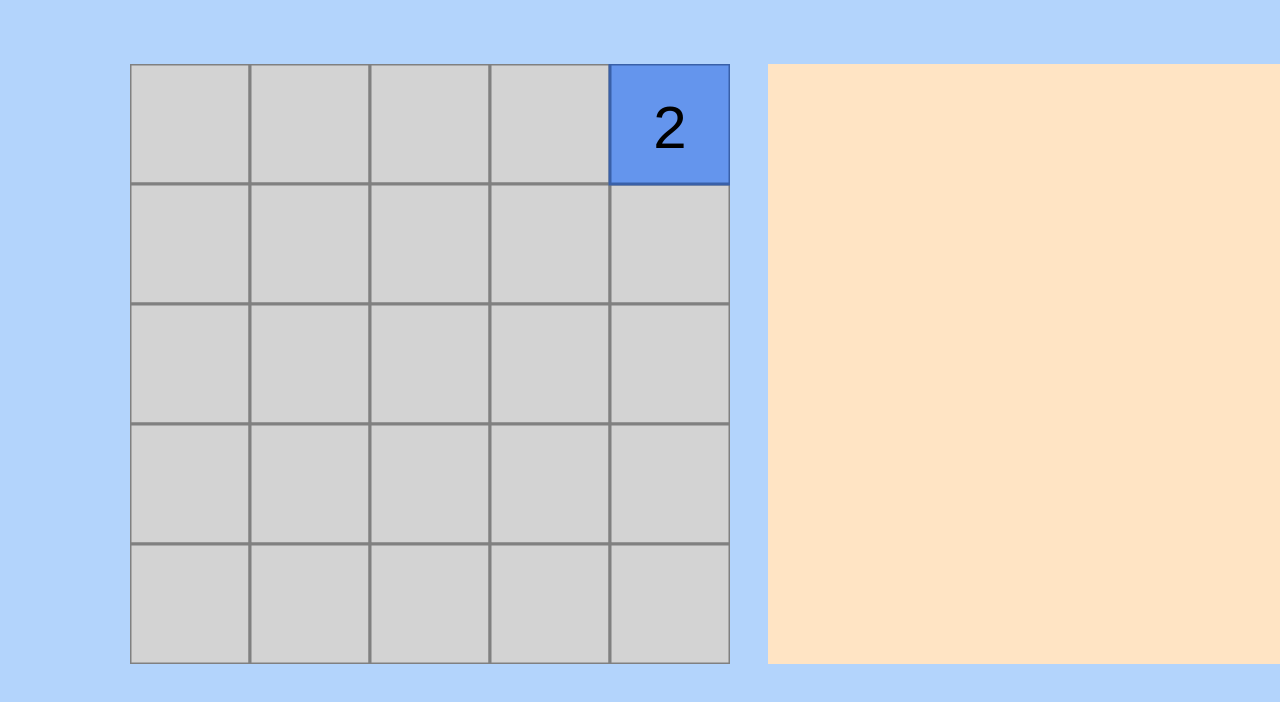
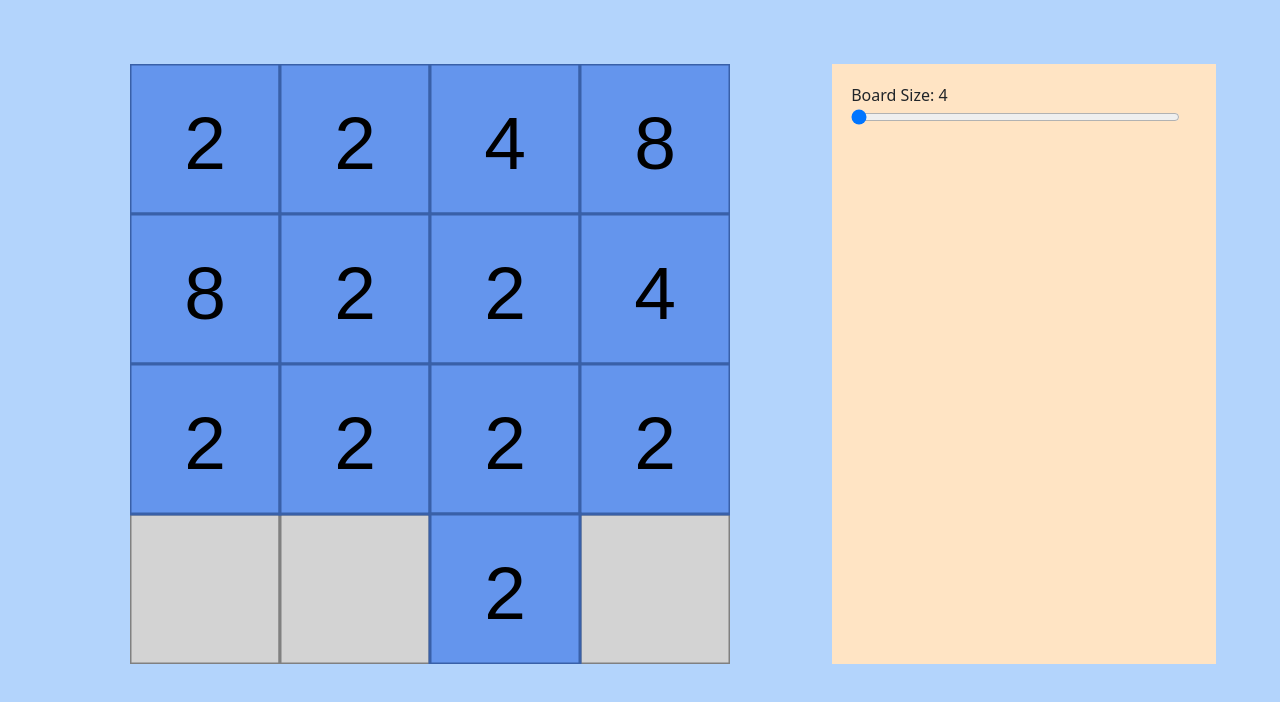
Before and after one commit to AndersHeyniger/cse264_2048, a website: page public/index.html in a window 1280 px wide. Drawn offline with Linux system fonts and the light colour scheme.

Commit message:
Added size slider so game can be played in different sizes

```diff
--- a/public/css/style.css
+++ b/public/css/style.css
@@ -43,10 +43,20 @@ body {
 #options {
   float: right;
   margin-top: 5%;
-  width: 40%;
+  margin-right: 5%;
+  width: 30%;
   height: 75%;
   background-color: bisque;
 
+}
+
+#size_div {
+  margin-left: 5%;
+  margin-top: 5%;
+}
+
+#size {
+  width: 90%;
 }
 
 
--- a/public/index.html
+++ b/public/index.html
@@ -28,7 +28,11 @@
       <canvas id="board" width="600" height="600"></canvas>
     </div>
     <div id="options">
-
+      <div id="size_div">
+        <label for="size" id="size_label">Board Size:</label>
+        <br>
+        <input type="range" min="4" max="10" value="4" id="size">
+      </div>
     </div>
   </div>
 
--- a/public/js/script.js
+++ b/public/js/script.js
@@ -2,8 +2,8 @@ const canvas = document.getElementById("board");
 const ctx = canvas.getContext("2d");
 const canvasDim = canvas.getBoundingClientRect();
 
-const gridSize = 5;
-const tileSize = canvas.offsetWidth / gridSize;
+let gridSize = $("#size").val();
+let tileSize = canvas.offsetWidth / gridSize;
 const spawn2 = true;
 const spawn4 = true;
 const spawn8 = false;
@@ -18,12 +18,13 @@ $(() => {
 function init() {
     //grid = [[0, 1, 0, 0], [2, 3, 4, 5], [10, 9, 8, 7], [0, 6, 1, 0]];
     //grid = [[0, 2, 0, 0], [1, 0, 0, 2], [0, 0, 0, 1], [1, 1, 0, 1]];
-    //grid = [[1, 1, 2, 3], [3, 1, 1, 2], [1, 1, 1, 1], [0, 0, 0, 0]];
-    grid = makeGrid();
+    grid = [[1, 1, 2, 3], [3, 1, 1, 2], [1, 1, 1, 1], [0, 0, 0, 0]];
+    //grid = makeGrid(grid);
     oldgrid = makeGrid();
     placeRandTile(grid);
     copyGrid(oldgrid, grid);
     drawGrid(grid);
+    $("#size_label").html(`Board Size: ${$("#size").val()}`);
 }
 
 function makeGrid() {
@@ -254,3 +255,14 @@ function copyGrid(dest, source) {
         }
     }
 }
+
+$("#size").on("input", (event) => {
+    gridSize = $("#size").val();
+    tileSize = canvas.offsetWidth / gridSize;
+    $("#size_label").html(`Board Size: ${gridSize}`);
+    grid = [];
+    grid = makeGrid();
+    oldgrid = makeGrid();
+    placeRandTile(grid);
+    drawGrid(grid);
+});
```
